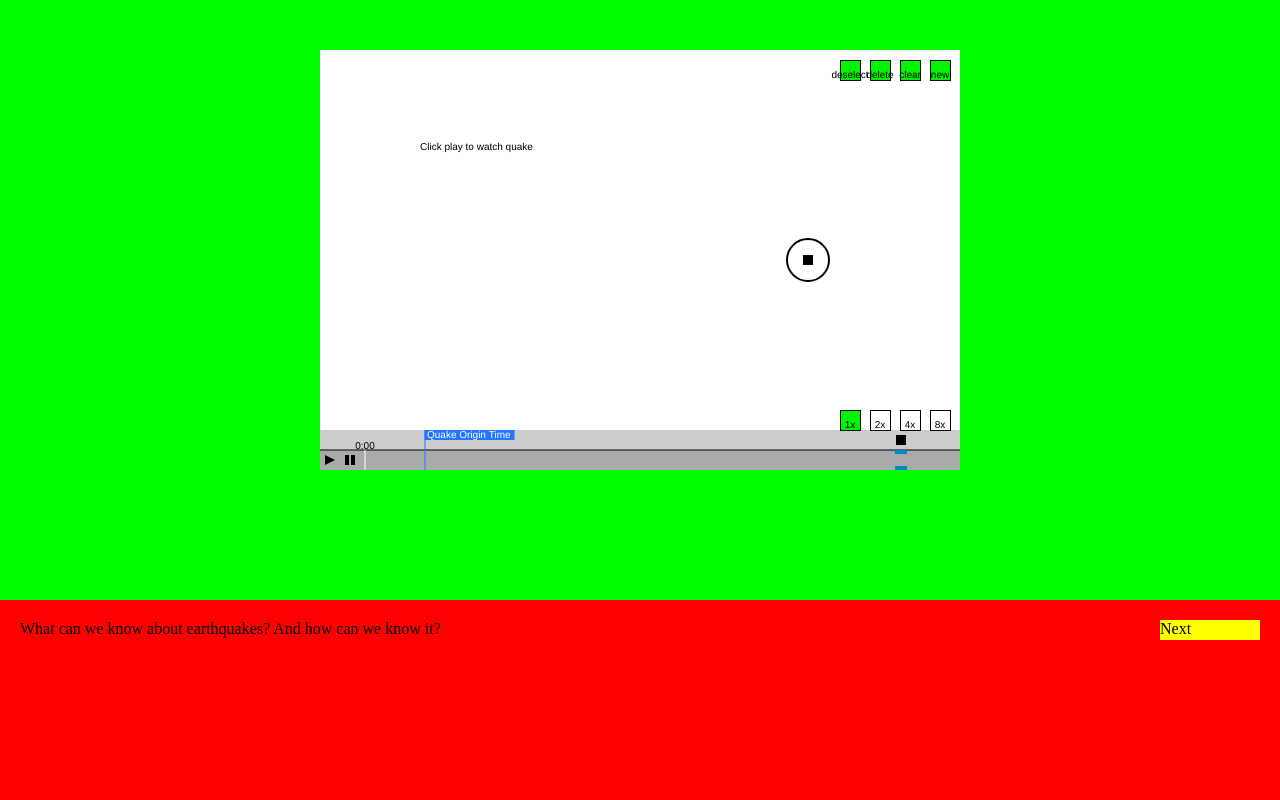
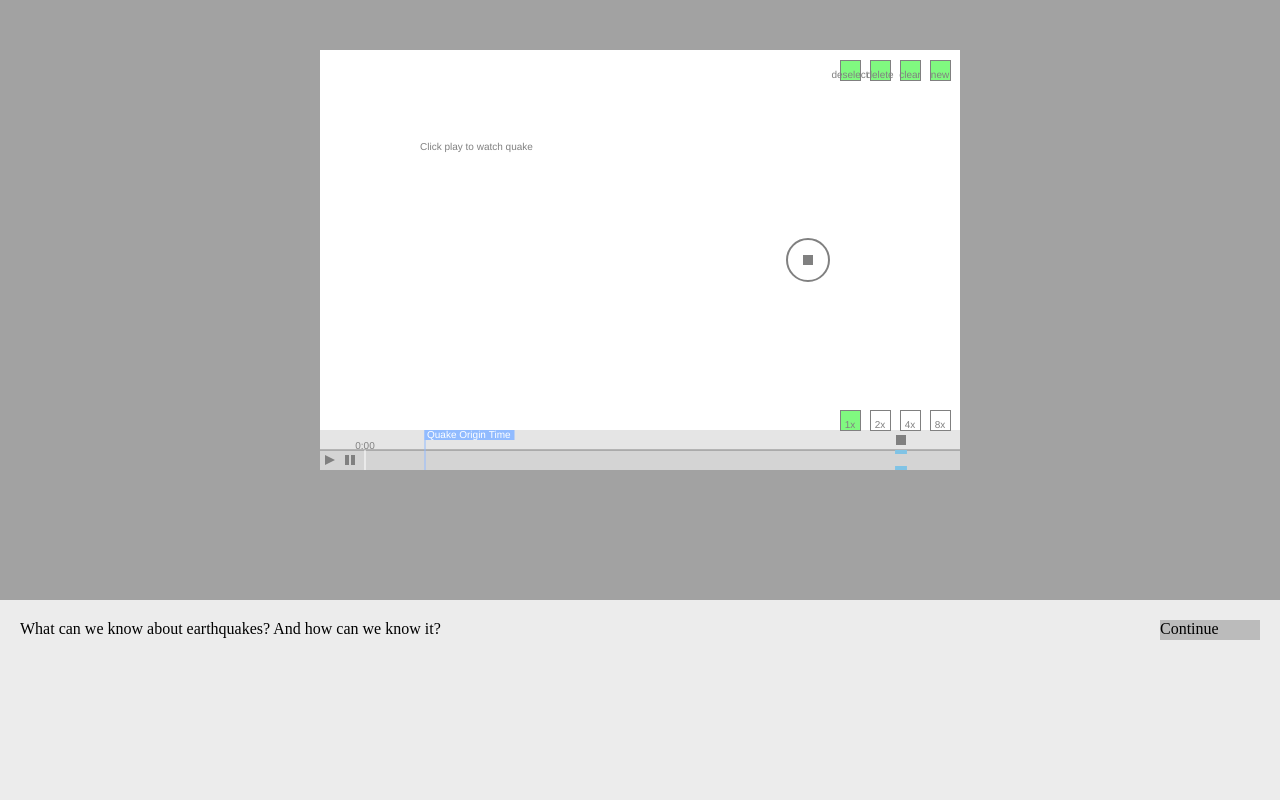
Before and after one commit to fielddaylab/earthquake, a plain HTML site: page index.html in a window 1280 px wide. Drawn offline with Linux system fonts and the light colour scheme.

Commit message:
graphic updates

```diff
--- a/index.html
+++ b/index.html
@@ -62,20 +62,23 @@ window.addEventListener("load",begin,false);
 
 </head>
 
-<body style="background-color:#FF0000; width:100%; height:100%; position:absolute; top:0px; left:0px;">
+<body style="width:100%; height:100%; background-color:#444444; position:absolute; top:0px; left:0px;">
 
-  <div id="background" style="width:100%; height:100%; background-color:#00FF00; position:absolute; top:0px; left:0px;">
+  <div id="background" style="width:100%; height:100%; background-color:#444444; position:absolute; top:0px; left:0px;">
 
     <div id="content" style="display:block; margin:50px auto; position:relative;">
       <div id="stage_container" style="display:block; position:absolute; top:0px; left:0px; user-select:none;"> </div>
     </div>
 
-    <div id="bottom_display" style="display:block; position:fixed; bottom:0px; width:100%; height:200px; background-color:#FF0000;">
+    <div id="fade" style="pointer-events:none; display:none; width:100%; height:100%; background-color:rgba(255,255,255,0.5); position:absolute; top:0px; left:0px;">
+    </div>
+
+    <div id="bottom_display" style="display:block; position:fixed; bottom:0px; width:100%; height:200px; background-color:rgba(255,255,255,0.8);">
       <div id="bottom_text" style="position:absolute; top:20px; left:20px; width:100px;">
         What this is test text wow HTML is terrible
       </div>
-      <div id="bottom_button" style="width:100px; height:20px; position:absolute; right:20px; top:20px; background-color:#FFFF00;">
-        Next
+      <div id="bottom_button" style="width:100px; height:20px; position:absolute; right:20px; top:20px; background-color:#BBBBBB;">
+        Continue
       </div>
     </div>
 
--- a/src/dom.js
+++ b/src/dom.js
@@ -121,6 +121,7 @@ var BottomMessageWrangler = function()
     }
   }
 
+  var fade = document.getElementById("fade");
   var el = document.getElementById("bottom_display");
   var text_el = document.getElementById("bottom_text");
   var button_el = document.getElementById("bottom_button")
@@ -152,6 +153,8 @@ var BottomMessageWrangler = function()
       visd = 0;
     }
     el.style.bottom = ((vis-1)*height)+"px";
+    if(vis) fade.style.display = "block";
+    else    fade.style.display = "none";
   }
 
   self.popMessage = function(newlines,callback)
```
